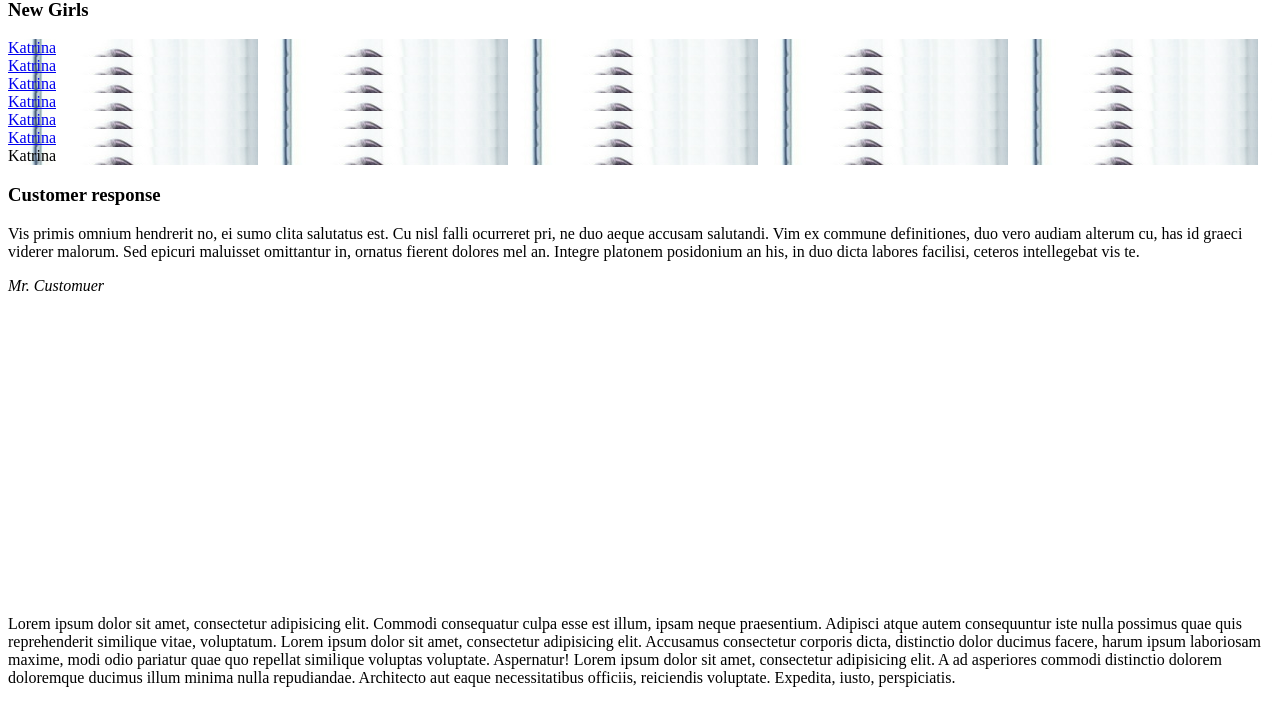
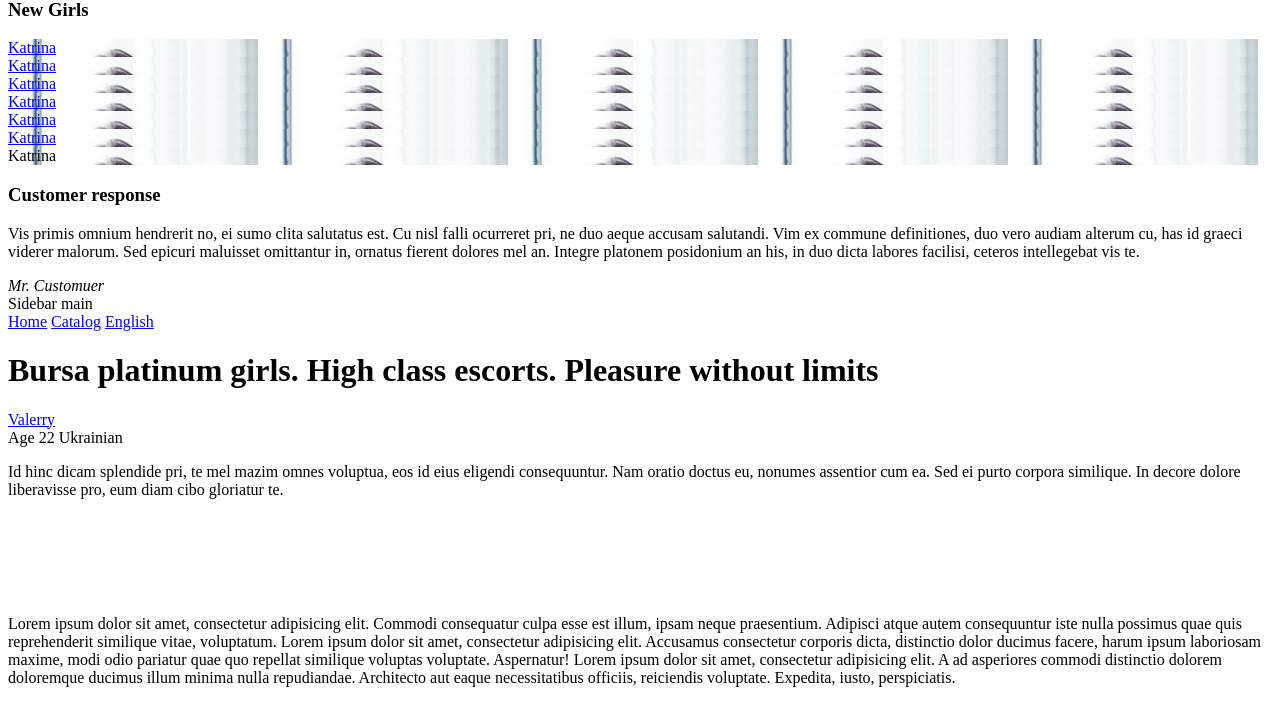
Before and after one commit to uniqst/magaz, a Yii app: template frontend/views/site/index.php in a window 1280 px wide. Shown: the part 366-1069 px from the top of the page. Run offline with PHP 8.4 and a stand-in for Yii, Linux system fonts and the light colour scheme; the template is opened without the code that fills it, so the values that code supplies are empty; some libraries are stand-ins or nearby versions.

Commit message:
create html for girl info-card

```diff
--- a/frontend/src/scss/base/_base.scss
+++ b/frontend/src/scss/base/_base.scss
@@ -37,10 +37,10 @@ button {
 }
 
 a {
-  color: $font-color-main;
+  color: white;
 }
 
 a:hover {
-  color: $font-color-main;
+  color: white;
   text-decoration: none;
 }
--- a/frontend/src/scss/modules/home-page/_index.scss
+++ b/frontend/src/scss/modules/home-page/_index.scss
@@ -1,2 +1,3 @@
 @import 'slider';
-@import 'response'
+@import 'response';
+@import 'main-section';
--- a/frontend/views/site/index.php
+++ b/frontend/views/site/index.php
@@ -54,7 +54,7 @@ $this->title = 'My Yii Application';
         </div>
     </div>
     <div class="row">
-        <div class="last-response">
+        <div class="col last-response">
             <h3 class="subheading-main">Customer response</h3>
             <div class="iconblock">
                 <a href="#" class="pencil"></a>
@@ -66,6 +66,41 @@ $this->title = 'My Yii Application';
                     <cite>Mr. Customuer</cite>
                 </div>
             </blockquote>
+        </div>
+    </div>
+    <div class="row">
+        <div class="col-2 sidebar-main">
+            Sidebar main
+        </div>
+        <div class="col home-main-section">
+            <div class="links-tree">
+                <a href="#">Home</a>
+                <a href="#">Catalog</a>
+                <a href="#">English</a>
+            </div>
+            <h1 class="heading-main">
+                Bursa platinum girls. High class escorts. Pleasure without limits
+            </h1>
+            <div class="items-block">
+                <div class="container">
+                    <div class="row">
+
+                        <div class="col">
+                            <div class="items-block__item" >
+                                <div class="info-card">
+                                    <a href="#" class="info-card__name">Valerry</a>
+                                    <div class>
+                                        <span class="info-card__age">Age 22</span>
+                                        <span class="info-card__nationality">Ukrainian</span>
+                                    </div>
+                                    <p class="info-card__more-info">Id hinc dicam splendide pri, te mel mazim omnes voluptua, eos id eius eligendi consequuntur. Nam oratio doctus eu, nonumes assentior cum ea. Sed ei purto corpora similique. In decore dolore liberavisse pro, eum diam cibo gloriatur te.</p>
+                                </div>
+                            </div>
+                        </div>
+
+                    </div>
+                </div>
+            </div>
         </div>
     </div>
 </div>
--- a/frontend/web/css/site.css
+++ b/frontend/web/css/site.css
@@ -2,9 +2,6 @@ html,
 body {
     min-height: 100vh;
     background: #F48FB1;
-}
-*{
-    transition: 500ms;
     color: white;
 }
 a{
```
Also changed, not shown: frontend/src/scss/modules/home-page/_main-section.scss (added, +9 -0 lines), frontend/web/css/styles.css (+7 -2 lines). Lines whose indentation alone changed are shown as unchanged.
